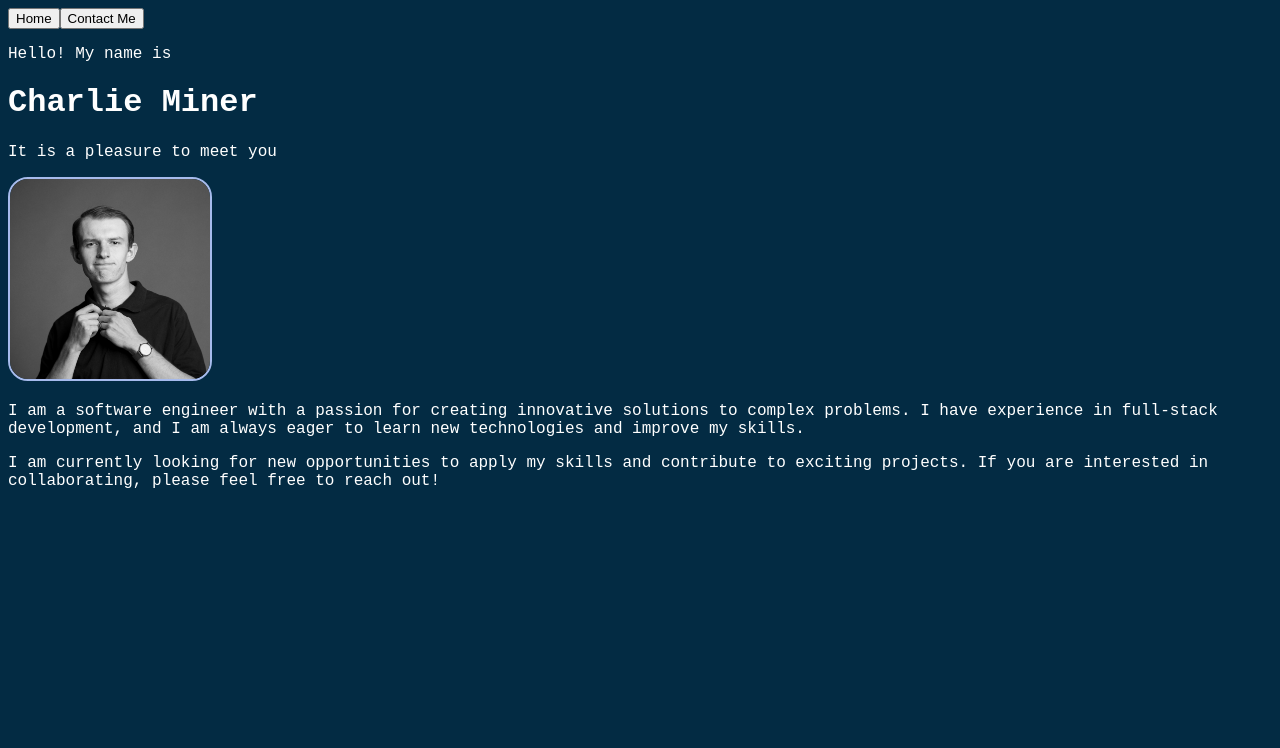
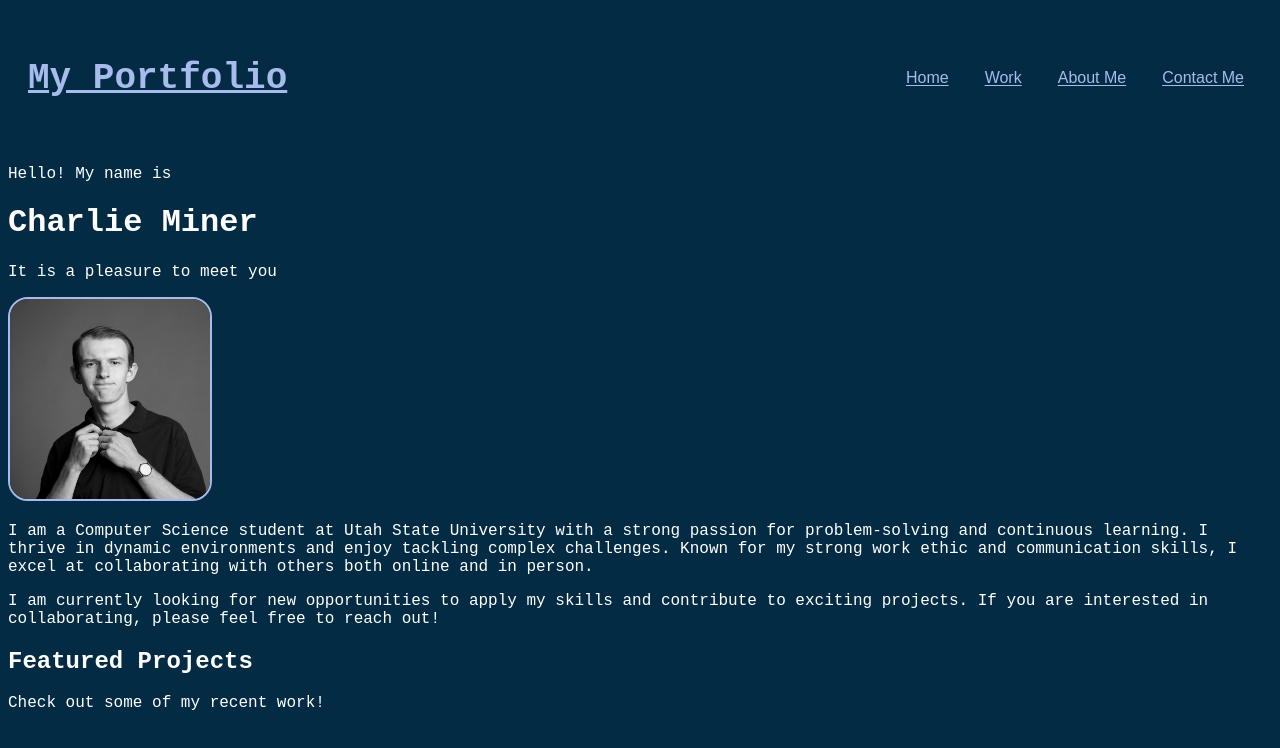
Before and after one commit to Churro1/portfolio, a React (Vite) app: page / in a window 1280 px wide. Shown: the top 748 px of the page. Built offline with nearby package versions, Linux system fonts and the light colour scheme.

Commit message:
SOme styling in navigation

```diff
--- a/src/App.jsx
+++ b/src/App.jsx
@@ -10,6 +10,8 @@ function App() {
         <Routes>
           <Route path="/" element={<HomePage />} />
           <Route path="/contact" element={<ContactMe />} />
+          <Route path="/projects" element={<HomePage />} />
+          <Route path="/about" element={<HomePage />} />
         </Routes>
       </Router>
     </>
--- a/src/components/Landing.jsx
+++ b/src/components/Landing.jsx
@@ -13,17 +13,24 @@ function Landing() {
       </div>
 
       <div>
-        <img className="fancy-fade" src={headshot} alt="Charlie Miner" />
+        <img className="headshot" src={headshot} alt="Charlie Miner Headshot" />
+
       </div>
 
       <div className="description">
         <p>
-          I am a software engineer with a passion for creating innovative solutions to complex problems. I have experience in full-stack development, and I am always eager to learn new technologies and improve my skills.
+          I am a Computer Science student at Utah State University with a strong passion for problem-solving and continuous learning. I thrive in dynamic environments and enjoy tackling complex challenges. Known for my strong work ethic and communication skills, I excel at collaborating with others both online and in person.
         </p>
         <p>
           I am currently looking for new opportunities to apply my skills and contribute to exciting projects. If you are interested in collaborating, please feel free to reach out!
         </p>
       </div>
+
+      <div className="featured">
+        <h2>Featured Projects</h2>
+        <p>Check out some of my recent work!</p>
+      </div>
+
     </>
   );
 }
--- a/src/components/Navigation.jsx
+++ b/src/components/Navigation.jsx
@@ -1,5 +1,6 @@
 import { useNavigate } from "react-router-dom";
 import React from 'react';
+import '../styles/navigation.css';
 
 function Navigation() {
     const navigate = useNavigate();
@@ -9,11 +10,20 @@ function Navigation() {
     };
 
     return (
-        <nav className="navigation">
-            <button onClick={() => handleNavigation("/")}>Home</button>
-            <button onClick={() => handleNavigation("/contact")}>Contact Me</button>
+        <nav>
+            <div  className="nav-title">
+                <h1>My Portfolio</h1>
+            </div>
+
+            <div className="nav-buttons" >
+                <button onClick={() => handleNavigation("/")}>Home</button>
+                <button onClick={() => handleNavigation("/work")}>Work</button>
+                <button onClick={() => handleNavigation("/about")}>About Me</button>
+                <button onClick={() => handleNavigation("/contact")}>Contact Me</button>
+            </div>
+
         </nav>
     );
-    }
+}
 
 export default Navigation;
--- /dev/null
+++ b/src/styles/navigation.css
@@ -0,0 +1,30 @@
+nav {
+    display: flex;
+    justify-content: space-between;
+    align-items: center;
+    padding: 20px;
+    background-color: var(--prussian-blue);
+}
+
+.nav-title {
+    font-size: 24px;
+    color: var(--powder-blue);
+    text-decoration: underline;
+    text-underline-offset: 2px;
+}
+
+.nav-buttons {
+    display: flex;
+    gap: 20px;
+}
+
+.nav-buttons > button {
+    color: var(--powder-blue);
+    background-color: var(--prussian-blue);
+    border: 2px solid var(--prussian-blue);
+    border-radius: 10px;
+    font-size: 16px;
+    cursor: pointer;
+    text-decoration: underline;
+    text-underline-offset: 2px;
+}
```
Also changed, not shown: src/styles/App.css (line endings or trailing spaces).
